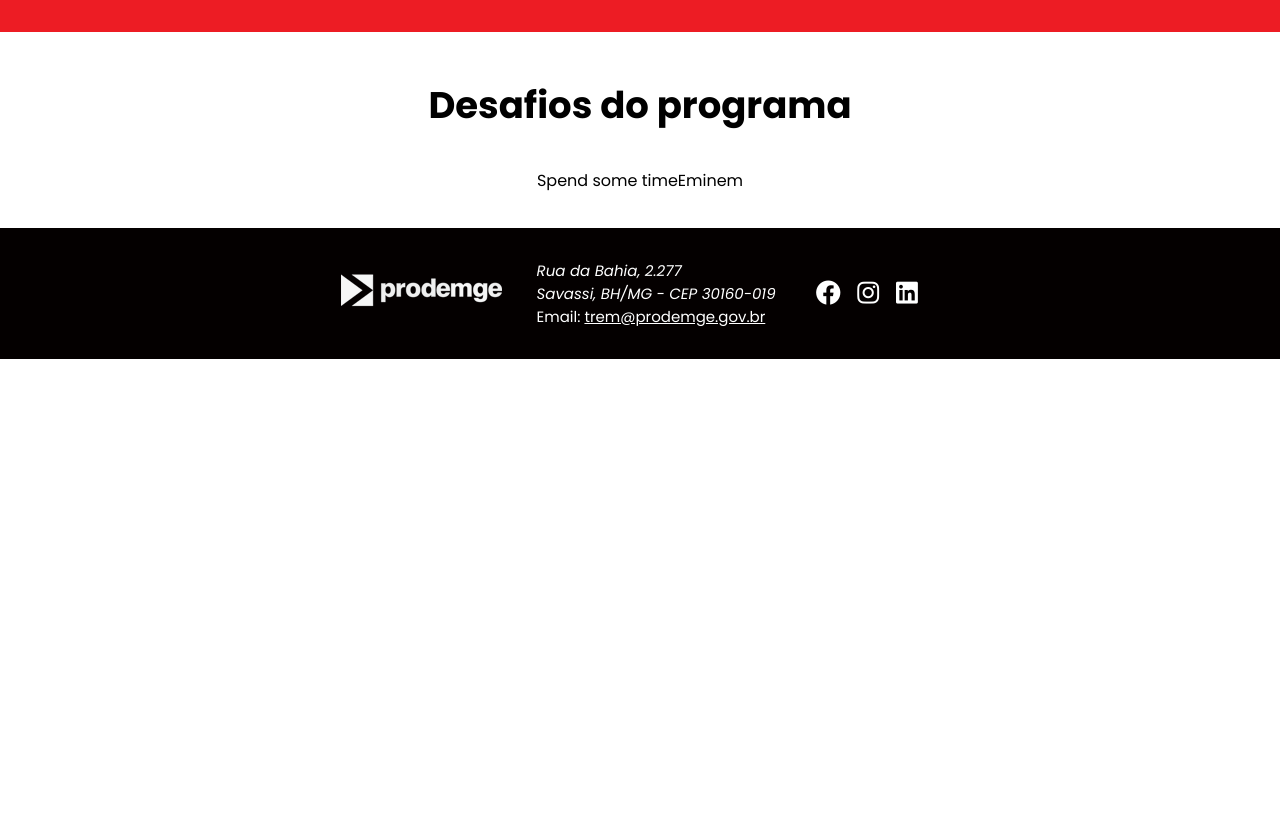
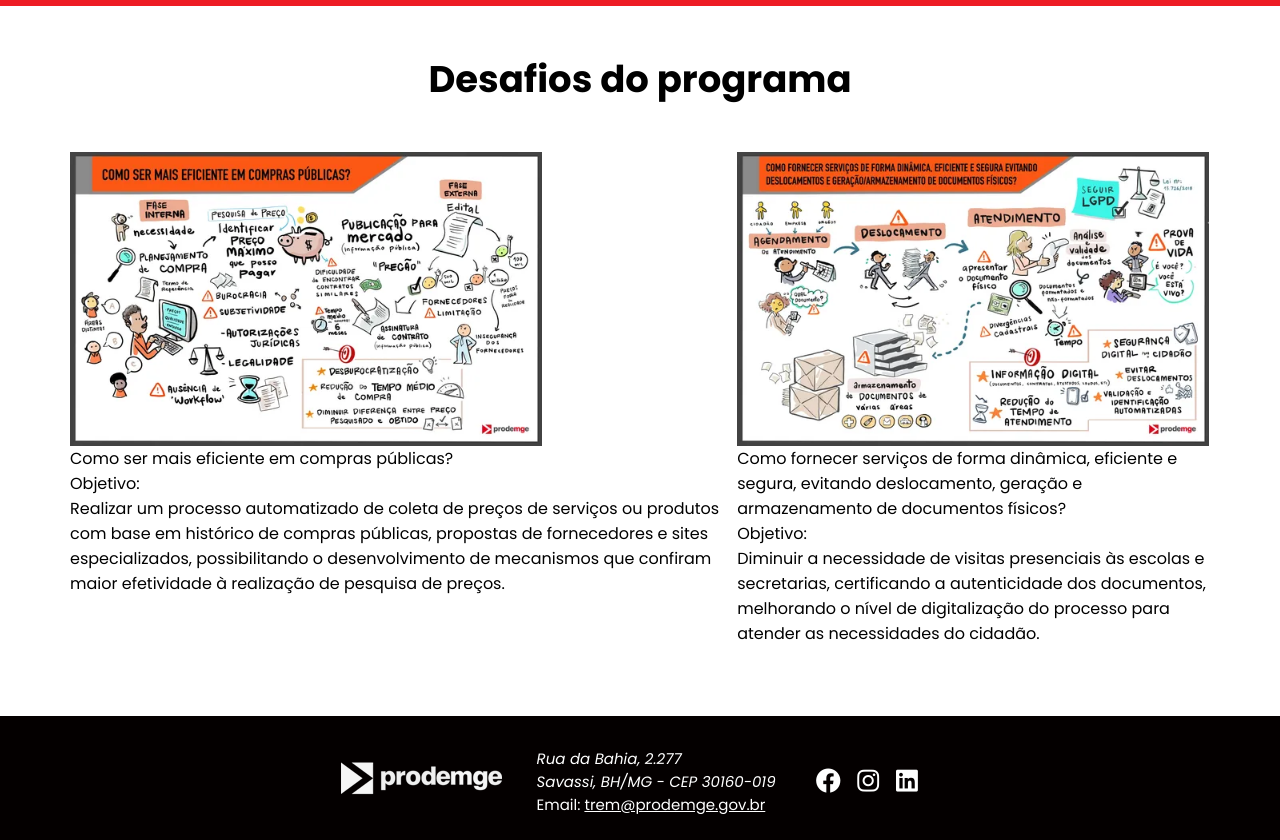
Before and after one commit to alessaocarvalho/trem-prodemge, a plain HTML site: page index.html in a window 1280 px wide. Shown: the part 2662-3502 px from the top of the page. Before the commit the page ends 3021 px from the top, so only its background shows below. Drawn offline with Linux system fonts and the light colour scheme.

Commit message:
Seção desafios

```diff
--- a/index.html
+++ b/index.html
@@ -119,13 +119,22 @@
     <section class="challenges">
         <h1 class="section-title">Desafios do programa</h1>
         <div class="challenges-content">
-            <div>
-                <img src="" alt="">
-                <p>Spend some time</p>
+            <div class="challenge">
+                <img class="challenge-img" src="/img/desafio1.png" alt="Desafio">
+                <p>Como ser mais eficiente em compras públicas?</p>
+                <p>Objetivo:<br>
+                    Realizar um processo automatizado de coleta de preços de serviços ou produtos com base em histórico
+                    de compras públicas, propostas de fornecedores e sites especializados, possibilitando o
+                    desenvolvimento de mecanismos que confiram maior efetividade à realização de pesquisa de preços.</p>
             </div>
-            <div>
-                <img src="" alt="">
-                <p>Eminem</p>
+            <div class="challenge">
+                <img class="challenge-img" src="/img/desafio2.png" alt="Desafio">
+                <p>Como fornecer serviços de forma dinâmica, eficiente e segura, evitando deslocamento, geração e
+                    armazenamento de documentos físicos?</p>
+                <p>Objetivo:<br>
+                    Diminuir a necessidade de visitas presenciais às escolas e secretarias, certificando a autenticidade
+                    dos documentos, melhorando o nível de digitalização do processo para atender as necessidades do
+                    cidadão.</p>
             </div>
         </div>
     </section>
--- a/styles.css
+++ b/styles.css
@@ -132,11 +132,11 @@ body {
     display: flex;
     align-items: center;
     justify-content: center;
+    padding: 35px;
 }
 
 .about-content {
     text-align: center;
-    padding: 35px;
     width: 50%;
 }
 
@@ -212,6 +212,17 @@ body {
 .challenges-content {
     display: flex;
     flex-direction: row;
+    padding: 35px;
+}
+
+.challenge {
+    display: flex;
+    flex-direction: column;
+}
+
+.challenge-img {
+    width: 472px;
+    height: 294px;
 }
 
 .footer {
```
Also changed, not shown: img/desafio1.png (added), img/desafio2.png (added).
